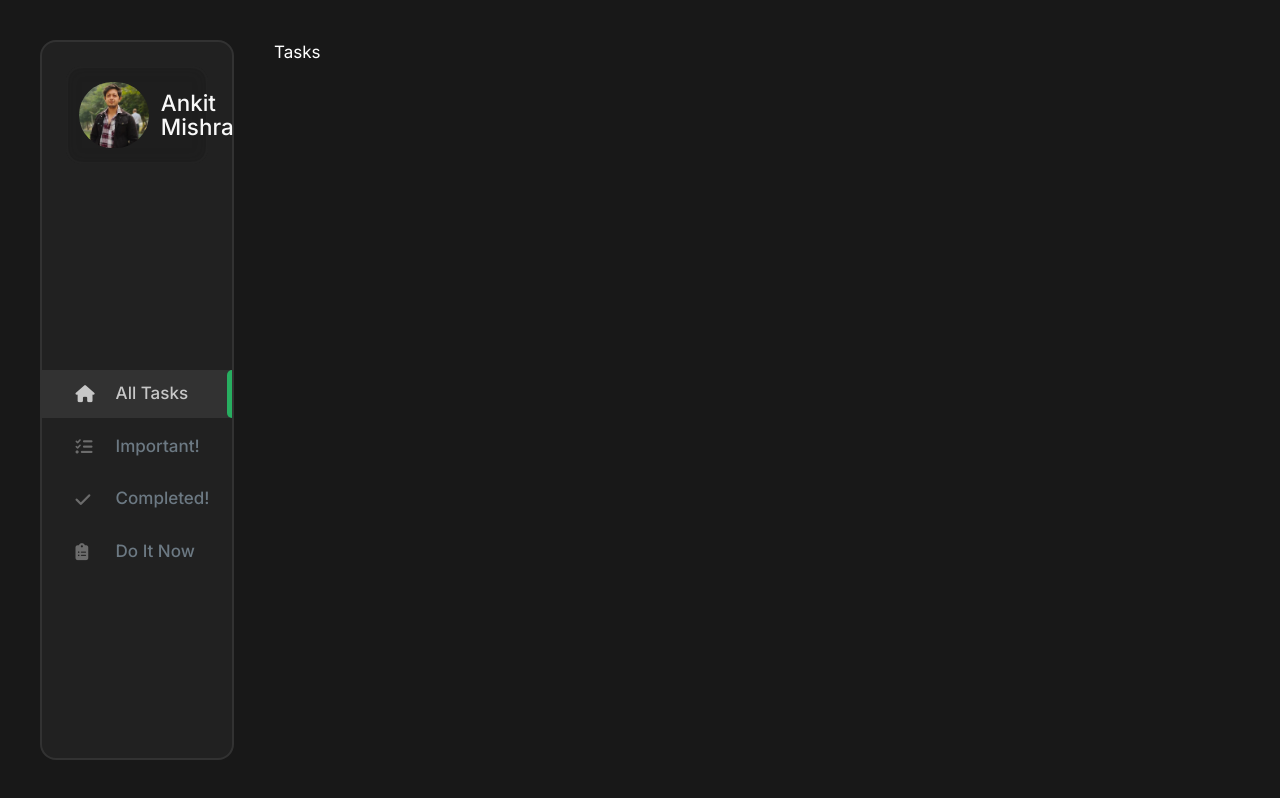
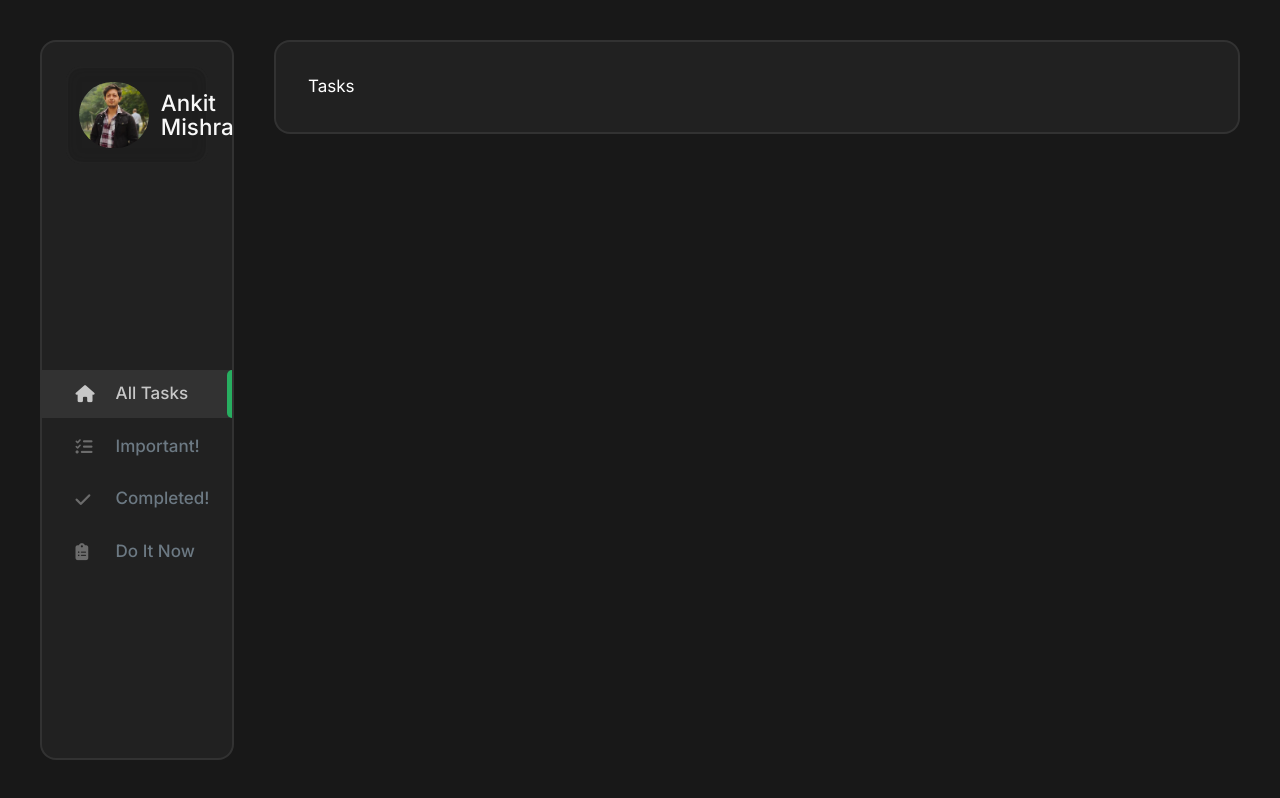
Before and after one commit to ankiitm2/Task-Manager, a Next.js app: page / in a window 1280 px wide. Built offline with nearby package versions, Linux system fonts and the light colour scheme.

Commit message:
task page

```diff
--- a/app/components/Tasks/Tasks.tsx
+++ b/app/components/Tasks/Tasks.tsx
@@ -1,11 +1,22 @@
 "use client";
+import { useGlobalState } from "@/app/context/GlobalProvider";
 import React from "react";
 import { styled } from "styled-components";
 
 function Tasks() {
-  return <div>Tasks</div>;
+  const { theme } = useGlobalState();
+
+  return <TaskStyled theme={theme}>Tasks</TaskStyled>;
 }
 
-const TaskStyled = styled.div``;
+const TaskStyled = styled.div`
+  width: 100%;
+  background-color: ${(props) => props.theme.colorBg2};
+  border: 2px solid ${(props) => props.theme.borderColor2};
+  padding: 2rem;
+  border-radius: 1rem;
+
+  overflow-y: auto;
+`;
 
 export default Tasks;
```
